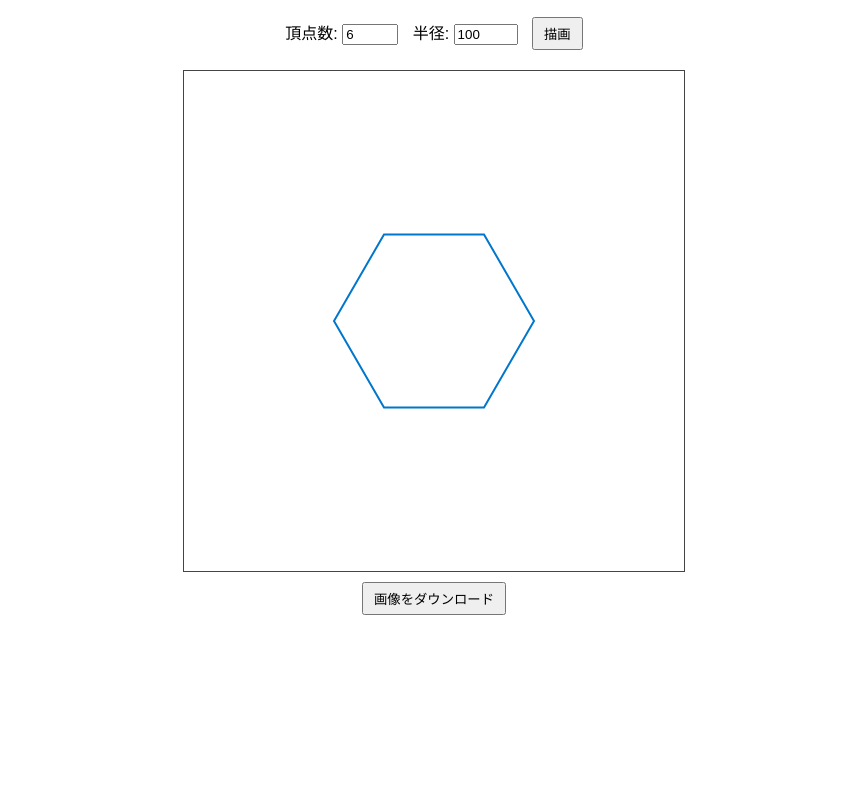
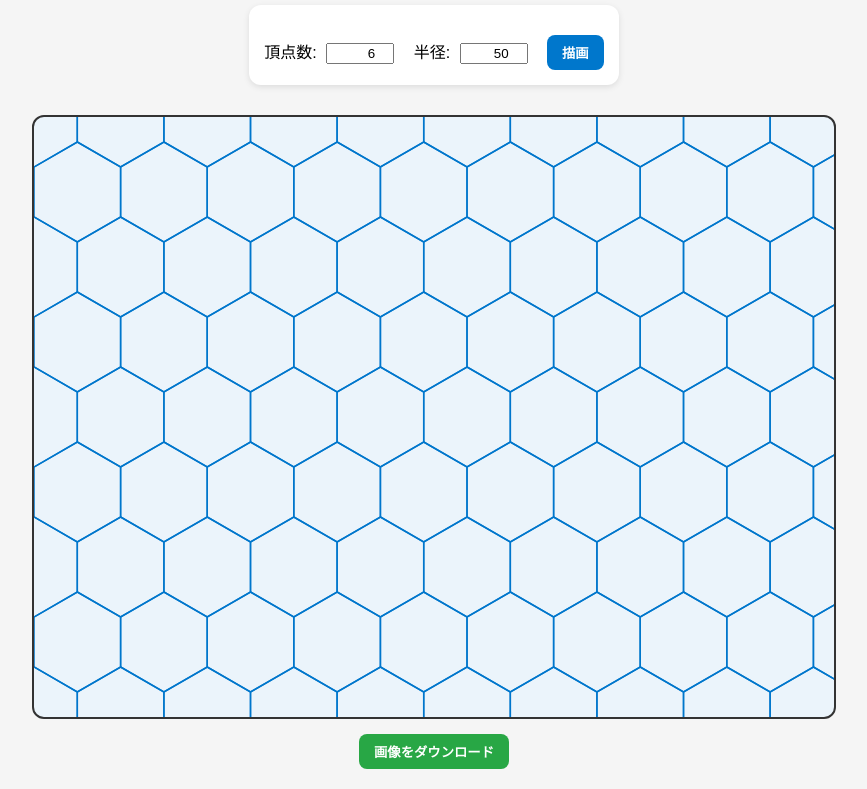
Before and after one commit to gilgame-tencho/fucle, a website: page static/randomness/pt_coin_hex.html in a window 1280 px wide. Shown: the part 93-882 px from the top of the page, without its empty margins (206-1073 px from the left). Before the commit the page ends 800 px from the top, so only its background shows below. Drawn offline with Linux system fonts and the light colour scheme.

Commit message:
mod coin hex

```diff
--- a/static/randomness/pt_coin_hex.html
+++ b/static/randomness/pt_coin_hex.html
@@ -10,19 +10,49 @@
       flex-direction: column;
       align-items: center;
       margin: 20px;
+      background: #f5f5f5;
+    }
+    h1 {
+      font-size: 2rem;
+      color: #333;
+      margin-bottom: 20px;
     }
     #controls {
       margin-bottom: 20px;
+      background: #fff;
+      padding: 15px;
+      border-radius: 12px;
+      box-shadow: 0 2px 6px rgba(0,0,0,0.1);
     }
     label {
-      margin-right: 10px;
+      margin-right: 15px;
+    }
+    input {
+      width: 60px;
+      text-align: right;
+      margin-left: 5px;
     }
     canvas {
-      border: 1px solid #444;
+      border: 2px solid #333;
+      background: #fff;
+      border-radius: 12px;
+      margin-top: 10px;
     }
     button {
-      margin-top: 10px;
-      padding: 5px 10px;
+      margin-top: 15px;
+      padding: 8px 15px;
+      border: none;
+      border-radius: 8px;
+      cursor: pointer;
+      font-weight: bold;
+    }
+    #drawBtn {
+      background: #0077cc;
+      color: #fff;
+    }
+    #downloadBtn {
+      background: #28a745;
+      color: #fff;
     }
   </style>
 </head>
@@ -32,59 +62,88 @@
   <div id="controls">
     <label>
       頂点数:
-      <input type="number" id="vertices" value="6" min="3" max="20">
+      <input type="number" id="vertices" value="6" min="3" max="12">
     </label>
     <label>
       半径:
-      <input type="number" id="radius" value="100" min="10" max="300">
+      <input type="number" id="radius" value="50" min="10" max="300">
     </label>
-    <button onclick="drawPattern()">描画</button>
+    <button id="drawBtn" onclick="drawTiling()">描画</button>
   </div>
 
-  <canvas id="canvas" width="500" height="500"></canvas>
-  <button onclick="downloadImage()">画像をダウンロード</button>
+  <canvas id="canvas" width="800" height="600"></canvas>
+  <button id="downloadBtn" onclick="downloadImage()">画像をダウンロード</button>
 
   <script>
     const canvas = document.getElementById("canvas");
     const ctx = canvas.getContext("2d");
 
-    function drawPattern() {
+    // 単一の正多角形を描画する
+    function drawPolygon(x, y, radius, vertices) {
+      ctx.beginPath();
+      for (let i = 0; i <= vertices; i++) {
+        const angle = (i * 2 * Math.PI) / vertices - Math.PI / 2;
+        const px = x + radius * Math.cos(angle);
+        const py = y + radius * Math.sin(angle);
+        if (i === 0) {
+          ctx.moveTo(px, py);
+        } else {
+          ctx.lineTo(px, py);
+        }
+      }
+      ctx.closePath();
+      ctx.strokeStyle = "#0077cc";
+      ctx.lineWidth = 1.5;
+      ctx.stroke();
+      ctx.fillStyle = "rgba(0,119,204,0.08)";
+      ctx.fill();
+    }
+
+    // タイル模様を描画
+    function drawTiling() {
       const vertices = parseInt(document.getElementById("vertices").value, 10);
       const radius = parseInt(document.getElementById("radius").value, 10);
 
       ctx.clearRect(0, 0, canvas.width, canvas.height);
 
-      ctx.beginPath();
-      const centerX = canvas.width / 2;
-      const centerY = canvas.height / 2;
+      if (vertices === 6) {
+        // 六角形タイル
+        const dx = radius * Math.sqrt(3); // 横方向の間隔
+        const dy = radius * 1.5;          // 縦方向の間隔
 
-      for (let i = 0; i <= vertices; i++) {
-        const angle = (i * 2 * Math.PI) / vertices;
-        const x = centerX + radius * Math.cos(angle);
-        const y = centerY + radius * Math.sin(angle);
-
-        if (i === 0) {
-          ctx.moveTo(x, y);
-        } else {
-          ctx.lineTo(x, y);
+        for (let row = 0; row < Math.ceil(canvas.height / dy) + 1; row++) {
+          for (let col = 0; col < Math.ceil(canvas.width / dx) + 1; col++) {
+            const x = col * dx + (row % 2) * (dx / 2);
+            const y = row * dy;
+            drawPolygon(x, y, radius, vertices);
+          }
         }
+      } else if (vertices === 4) {
+        // 四角形タイル（市松）
+        const dx = radius * 2;
+        const dy = radius * 2;
+        for (let row = 0; row < Math.ceil(canvas.height / dy) + 1; row++) {
+          for (let col = 0; col < Math.ceil(canvas.width / dx) + 1; col++) {
+            const x = col * dx + radius;
+            const y = row * dy + radius;
+            drawPolygon(x, y, radius, vertices);
+          }
+        }
+      } else {
+        // その他の多角形 → 中央だけ描画（敷き詰め不可）
+        drawPolygon(canvas.width / 2, canvas.height / 2, radius, vertices);
       }
-      ctx.closePath();
-
-      ctx.strokeStyle = "#0077cc";
-      ctx.lineWidth = 2;
-      ctx.stroke();
     }
 
     function downloadImage() {
       const link = document.createElement("a");
-      link.download = "pattern.png";
+      link.download = "coin_hex_pattern.png";
       link.href = canvas.toDataURL("image/png");
       link.click();
     }
 
     // 初期描画
-    drawPattern();
+    drawTiling();
   </script>
 </body>
 </html>
```
